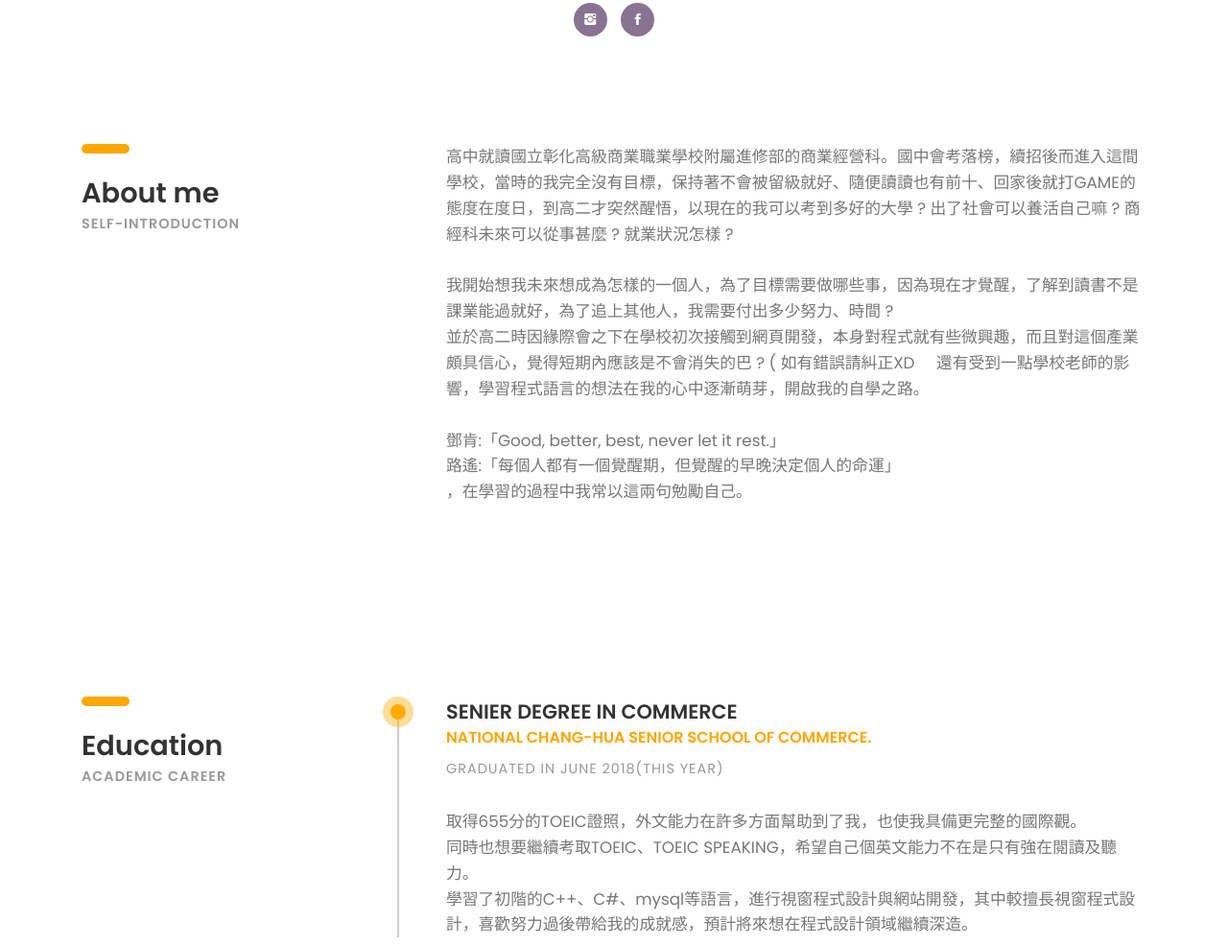
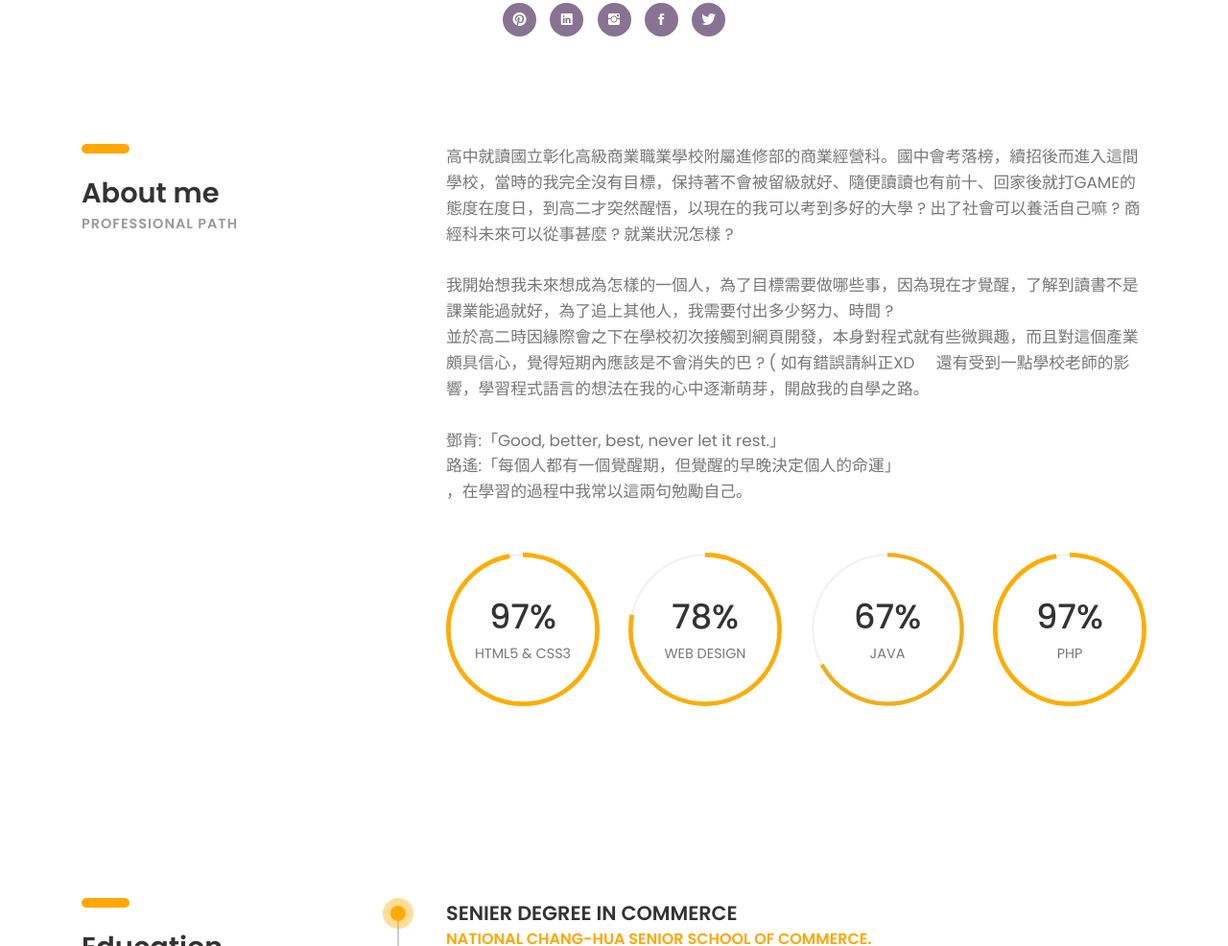
Before and after one commit to ChesterTW/ChesterTW.github.io, a plain HTML site: page index.html in a window 1280 px wide. Shown: the part 639-1625 px from the top of the page at 96% size. Drawn offline with Linux system fonts and the light colour scheme; files whose address does not match are found by name.

Commit message:
Template

```diff
--- a/index.html
+++ b/index.html
@@ -81,8 +81,11 @@
 							<li><b>MARITAL STATUS : </b>Unmarried</li>
 						</ul>
 						<ul class="social-icons">
+							<li><a href="#"><i class="ion-social-pinterest"></i></a></li>
+							<li><a href="#"><i class="ion-social-linkedin"></i></a></li>
 							<li><a href="https://www.instagram.com/onesmalltaro/"target="_blank"title="Instagram"><i class="ion-social-instagram"></i></a></li>
 							<li><a href="https://www.facebook.com/profile.php?id=100002345372534"target="_blank"title="Facebook"><i class="ion-social-facebook"></i></a></li>
+							<li><a href="#"><i class="ion-social-twitter"></i></a></li>
 						</ul>
 					</div><!-- intro -->
 				</div><!-- col-sm-8 -->
@@ -96,7 +99,7 @@
 				<div class="col-sm-4">
 					<div class="heading">
 						<h3><b>About me</b></h3>
-						<h6 class="font-lite-black"><b>SELF-INTRODUCTION</b></h6>
+						<h6 class="font-lite-black"><b>PROFESSIONAL PATH</b></h6>
 					</div>
 				</div><!-- col-sm-4 -->
 				<div class="col-sm-8">
@@ -104,6 +107,43 @@
 並於高二時因緣際會之下在學校初次接觸到網頁開發，本身對程式就有些微興趣，而且對這個產業頗具信心，覺得短期內應該是不會消失的巴&nbsp;?&nbsp;(&nbsp;如有錯誤請糾正XD&nbsp;&nbsp;&nbsp;&nbsp;&nbsp;還有受到一點學校老師的影響，學習程式語言的想法在我的心中逐漸萌芽，開啟我的自學之路。<br><br>
 鄧肯:「Good, better, best, never let it rest.」<br>路遙:「每個人都有一個覺醒期，但覺醒的早晚決定個人的命運」<br>，在學習的過程中我常以這兩句勉勵自己。
 </p>
+
+					<div class="row">
+						<div class="col-sm-6 col-md-6 col-lg-3">
+							<div class="radial-prog-area margin-b-30">
+								<div class="radial-progress" data-prog-percent=".97">
+									<div></div>
+									<h6 class="progress-title">HTML5 & CSS3</h6>
+								</div>
+							</div><!-- radial-prog-area-->
+						</div><!-- col-sm-6-->
+
+						<div class="col-sm-6 col-md-6 col-lg-3">
+							<div class="radial-prog-area margin-b-30">
+								<div class="radial-progress" data-prog-percent=".78">
+									<div></div>
+									<h6 class="progress-title">WEB DESIGN</h6>
+								</div>
+							</div><!-- radial-prog-area-->
+						</div><!-- col-sm-6-->
+
+						<div class="col-sm-6 col-md-6 col-lg-3">
+							<div class="radial-prog-area margin-b-30">
+								<div class="radial-progress" data-prog-percent=".67">
+									<div></div>
+									<h6 class="progress-title">JAVA</h6>
+								</div>
+							</div><!-- radial-prog-area-->
+						</div><!-- col-sm-6-->
+
+						<div class="col-sm-6 col-md-6 col-lg-3">
+							<div class="radial-prog-area margin-b-50">
+								<div class="radial-progress" data-prog-percent=".97">
+									<div></div>
+									<h6 class="progress-title">PHP</h6>
+								</div>
+							</div><!-- radial-prog-area-->
+						</div><!-- col-sm-6-->
 
 					</div><!-- row -->
 				</div><!-- col-sm-8 -->
```
